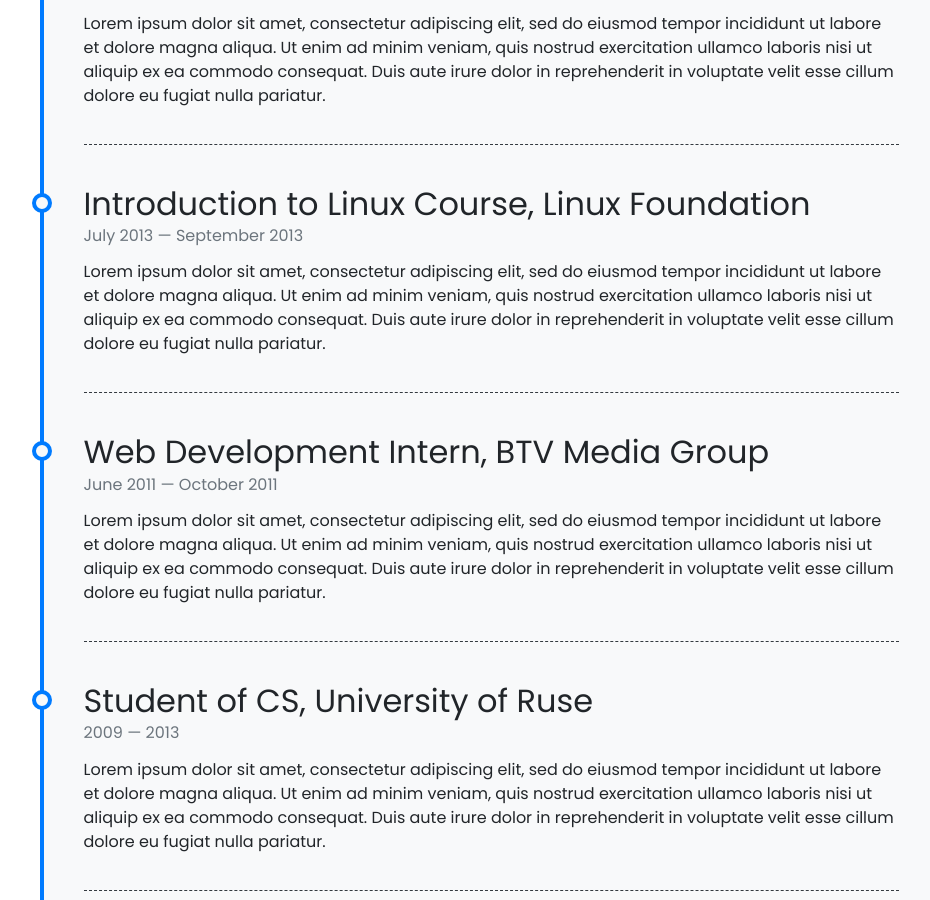
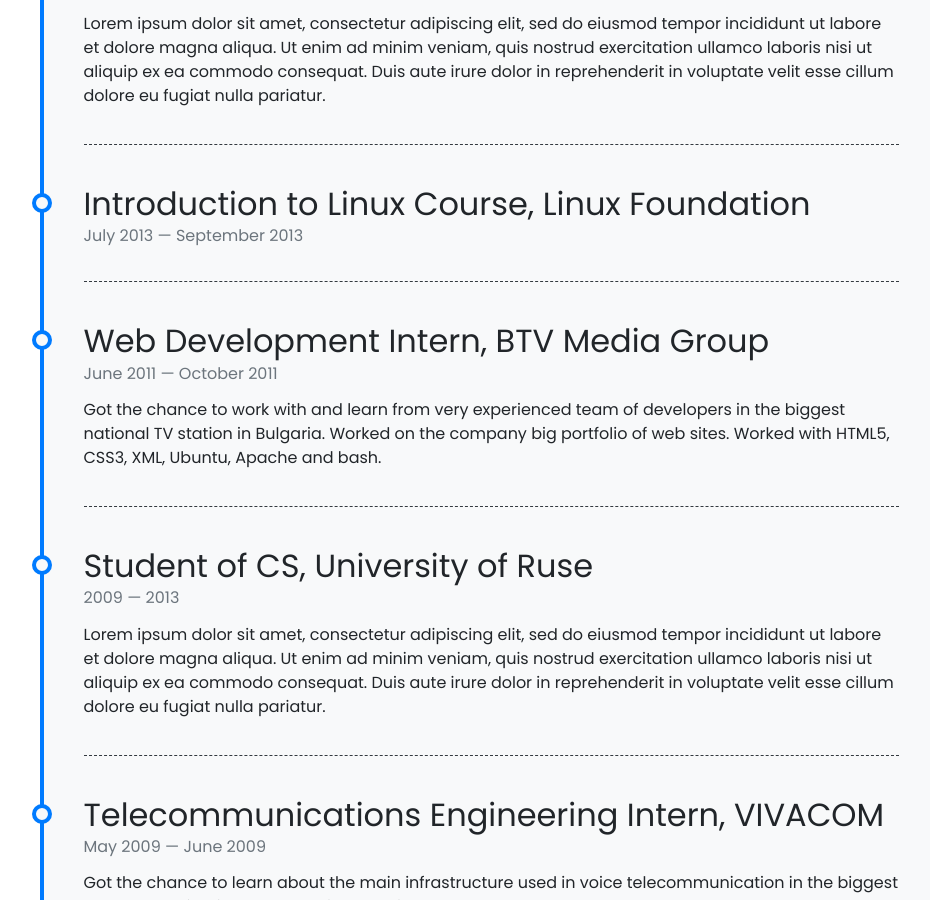
Before and after one commit to clappingmonkey/personal-site, a Jekyll site: the page built from pages/about.md, in a window 1280 px wide and 900 px high, scrolled down 1680 px. Shown: the whole window, without its empty margins (149-1079 px from the left). Built offline with Jekyll 4.4.1, drawn with Linux system fonts in a browser that asks for light colours; nearby versions of some CDN libraries.

Commit message:
edit the timeline file with descriptions

```diff
--- a/_data/timeline.yml
+++ b/_data/timeline.yml
@@ -28,20 +28,14 @@
 - title: Introduction to Linux Course, Linux Foundation
   from: July 2013
   to: September 2013
-  description: Lorem ipsum dolor sit amet, consectetur adipiscing elit,
-               sed do eiusmod tempor incididunt ut labore et dolore magna aliqua.
-               Ut enim ad minim veniam, quis nostrud exercitation ullamco laboris
-               nisi ut aliquip ex ea commodo consequat. Duis aute irure dolor in
-               reprehenderit in voluptate velit esse cillum dolore eu fugiat nulla pariatur.
+  description:
 
 - title: Web Development Intern, BTV Media Group
   from: June 2011
   to: October 2011
-  description: Lorem ipsum dolor sit amet, consectetur adipiscing elit,
-               sed do eiusmod tempor incididunt ut labore et dolore magna aliqua.
-               Ut enim ad minim veniam, quis nostrud exercitation ullamco laboris
-               nisi ut aliquip ex ea commodo consequat. Duis aute irure dolor in
-               reprehenderit in voluptate velit esse cillum dolore eu fugiat nulla pariatur.
+  description: Got the chance to work with and learn from very experienced team of developers
+               in the biggest national TV station in Bulgaria. Worked on the company big portfolio
+               of web sites. Worked with HTML5, CSS3, XML, Ubuntu, Apache and bash.
 
 - title: Student of CS, University of Ruse
   from: 2009
```
